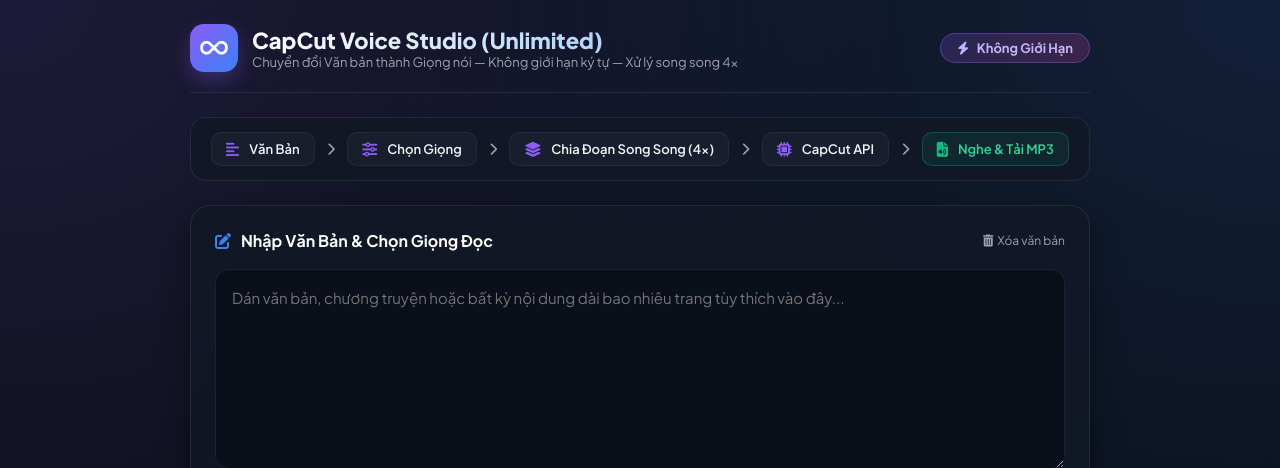
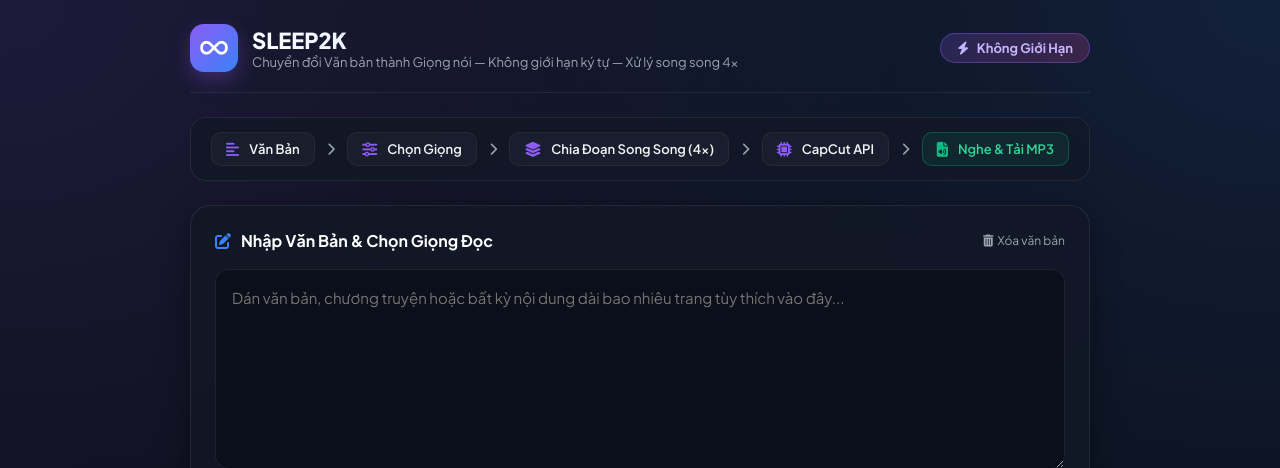
Before and after one commit to sleep2k0965388977-png/sleep2k, a Flask app: page / in a window 1280 px wide. Shown: the top 468 px of the page. Run offline with Flask 3, Linux system fonts and the light colour scheme.

Commit message:
Rename app title to SLEEP2K

```diff
--- a/templates/index.html
+++ b/templates/index.html
@@ -3,7 +3,7 @@
 <head>
     <meta charset="UTF-8">
     <meta name="viewport" content="width=device-width, initial-scale=1.0">
-    <title>CapCut Voice Studio - Chuyển Văn Bản Thành Giọng Nói (Không Giới Hạn Ký Tự)</title>
+    <title>SLEEP2K - Chuyển Văn Bản Thành Giọng Nói (Không Giới Hạn Ký Tự)</title>
     <link rel="preconnect" href="https://fonts.googleapis.com">
     <link rel="preconnect" href="https://fonts.gstatic.com" crossorigin>
     <link href="https://fonts.googleapis.com/css2?family=Plus+Jakarta+Sans:wght@300;400;500;600;700;800&display=swap" rel="stylesheet">
@@ -210,7 +210,7 @@
             <div class="logo-area">
                 <div class="logo-icon"><i class="fa-solid fa-infinity"></i></div>
                 <div class="logo-text">
-                    <h1>CapCut Voice Studio (Unlimited)</h1>
+                    <h1>SLEEP2K</h1>
                     <p>Chuyển đổi Văn bản thành Giọng nói — Không giới hạn ký tự — Xử lý song song 4x</p>
                 </div>
             </div>
```
